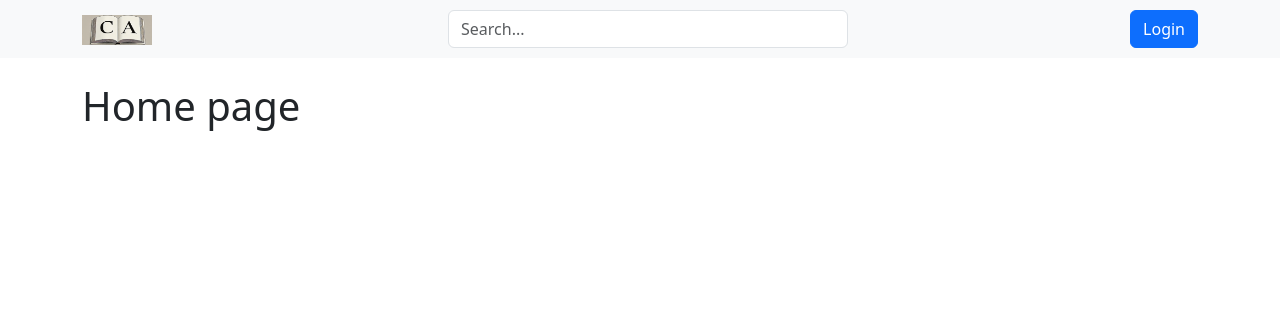
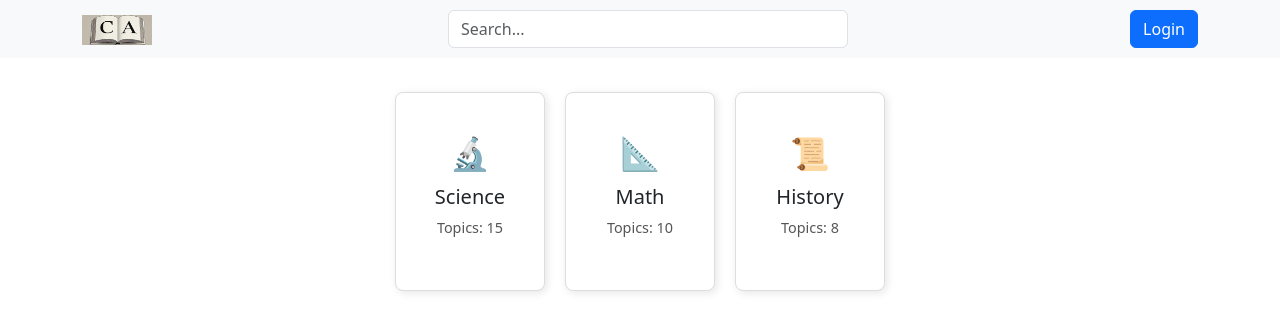
Before and after one commit to MPeterson-dev/CitizenArchiveFrontendWithReact, a React (Create React App) app: page / in a window 1280 px wide. Shown: the top 332 px of the page. Built offline with nearby package versions, Linux system fonts and the light colour scheme.

Commit message:
Added routing, SubjectCards, and Topics Page.

```diff
--- a/package.json
+++ b/package.json
@@ -8,6 +8,7 @@
     "@testing-library/user-event": "^13.5.0",
     "react": "^18.3.1",
     "react-dom": "^18.3.1",
+    "react-router-dom": "^6.27.0",
     "react-scripts": "5.0.1",
     "web-vitals": "^2.1.4"
   },
--- a/src/App.js
+++ b/src/App.js
@@ -1,15 +1,53 @@
 import React from 'react';
+import { Routes, Route, useNavigate } from 'react-router-dom';
 import NavBar from './components/NavBar';
 import './App.css';
+import SubjectCard from './components/SubjectCard';
+import TopicPage from './components/TopicPage';
+
+const subjects = [
+    { icon: '🔬', title: 'Science', topicCount: 15 },
+    { icon: '📐', title: 'Math', topicCount: 10 },
+    { icon: '📜', title: 'History', topicCount: 8 },
+]
 
 const App = () => {
+    const navigate = useNavigate();
+
+    const handleCardClick = (title) => {
+        // Navigate to subjects topic page
+        navigate(`/topics/${title}`);
+    };
+
     return (
-        <div>
-            <NavBar />
-            <main className='container mt-4'>
-                <h1>Home page</h1>
-            </main>
-        </div>
+
+            <div>
+                <NavBar />
+                <main className='container mt-4'>
+                    <Routes>
+                        {/* Home page with Subject Cards */}
+                        <Route
+                            path='/'
+                            element={
+                                <div className='d-flex flex-wrap justify-content-center'>
+                                    {subjects.map((subject, index) => (
+                                        <SubjectCard
+                                        key={index}
+                                        icon={subject.icon}
+                                        title={subject.title}
+                                        topicCount={subject.topicCount}
+                                        onClick={() => handleCardClick(subject.title)}
+                                        />
+                                    ))}
+                                </div>
+                            }
+                        />
+                        {/* Dynamic Topic Page Route e.g. click Science card /topics/Science  */}
+                        <Route path='/topics/:subject' element={<TopicPage />} />
+                    </Routes>
+                </main>
+            </div>
+
     );
 };
 
--- /dev/null
+++ b/src/components/SubjectCard.css
@@ -0,0 +1,18 @@
+/* SubjectCard.css */
+.subject-card {
+    width: 150px;
+    margin: 10px;
+    padding: 20px;
+    border: 1px solid #ddd;
+    border-radius: 8px;
+    box-shadow: 2px 2px 8px rgba(0, 0, 0, 0.1);
+}
+
+.subject-icon {
+    font-size: 2em;
+}
+
+.topic-count {
+    color: #555;
+    font-size: 0.9em;
+}
--- /dev/null
+++ b/src/components/SubjectCard.js
@@ -0,0 +1,18 @@
+// src/components/SubjectCard.js
+
+import React from "react";
+import './SubjectCard.css';
+
+const SubjectCard = ({ icon, title, topicCount, onClick }) => {
+    return (
+        <div className="card subject-card" onClick={onClick} role="button">
+            <div className="card-body text-center">
+                <span className="subject-icon">{icon}</span>
+                <h5 className="card-title mt-2">{title}</h5>
+                <p className="topic-count">Topics: {topicCount}</p>
+            </div>
+        </div>
+    );
+};
+
+export default SubjectCard;
--- /dev/null
+++ b/src/components/TopicPage.js
@@ -0,0 +1,16 @@
+// src/components/TopicPage.js
+import React from "react";
+import { useParams } from 'react-router-dom';
+
+const TopicPage = () => {
+    const { subject } = useParams(); // Get subject title from URL
+
+    return (
+        <div>
+            <h2>{subject} Topics</h2>
+
+        </div>
+    )
+}
+
+export default TopicPage;
--- a/src/index.js
+++ b/src/index.js
@@ -2,6 +2,11 @@ import React from 'react';
 import ReactDOM from 'react-dom/client';
 import App from './App';
 import './App.css';
+import { BrowserRouter } from 'react-router-dom';
 
 const root = ReactDOM.createRoot(document.getElementById('root'));
-root.render(<App />);
+root.render(
+    <BrowserRouter>
+        <App />
+    </BrowserRouter>
+);
```
Also changed, not shown: 1 other file (tests, documents, lock files or other folders).
